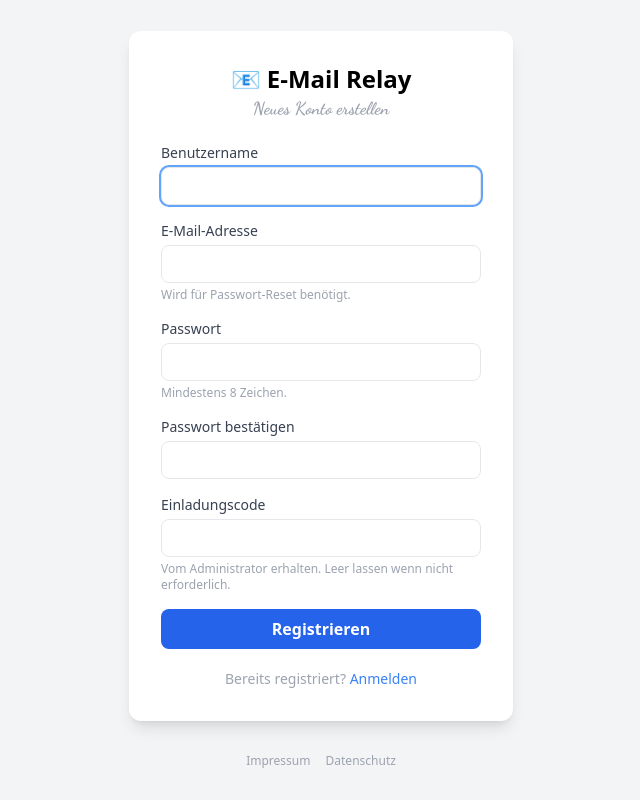
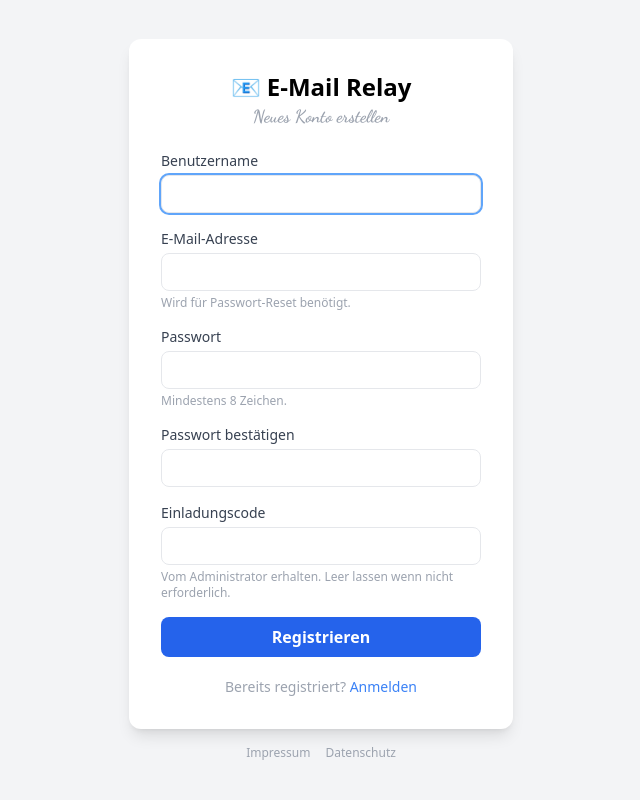
Before and after one commit to boernie77/EmailRelay, a FastAPI app: template alias-api/templates/register.html in a window 1280 px wide. Shown: the whole page, without its empty margins (319-959 px from the left). Run offline with FastAPI, Linux system fonts and the light colour scheme; the template is opened without the code that fills it, so the values that code supplies are empty; parts of the project's set-up code (start-up, migrations or seed data) failed here and were passed over; some libraries are stand-ins or nearby versions.

Commit message:
Auto-update: 2026-03-27 14:06

```diff
--- a/alias-api/templates/register.html
+++ b/alias-api/templates/register.html
@@ -68,9 +68,10 @@
     </p>
     {% endif %}
   </div>
-  <div class="mt-4 text-center text-xs text-gray-400 space-x-3">
+  <div class="text-center text-xs text-gray-400 space-x-3">
     <a href="/impressum" class="hover:underline">Impressum</a>
     <a href="/privacy" class="hover:underline">Datenschutz</a>
   </div>
+  </div>
 </body>
 </html>
```
